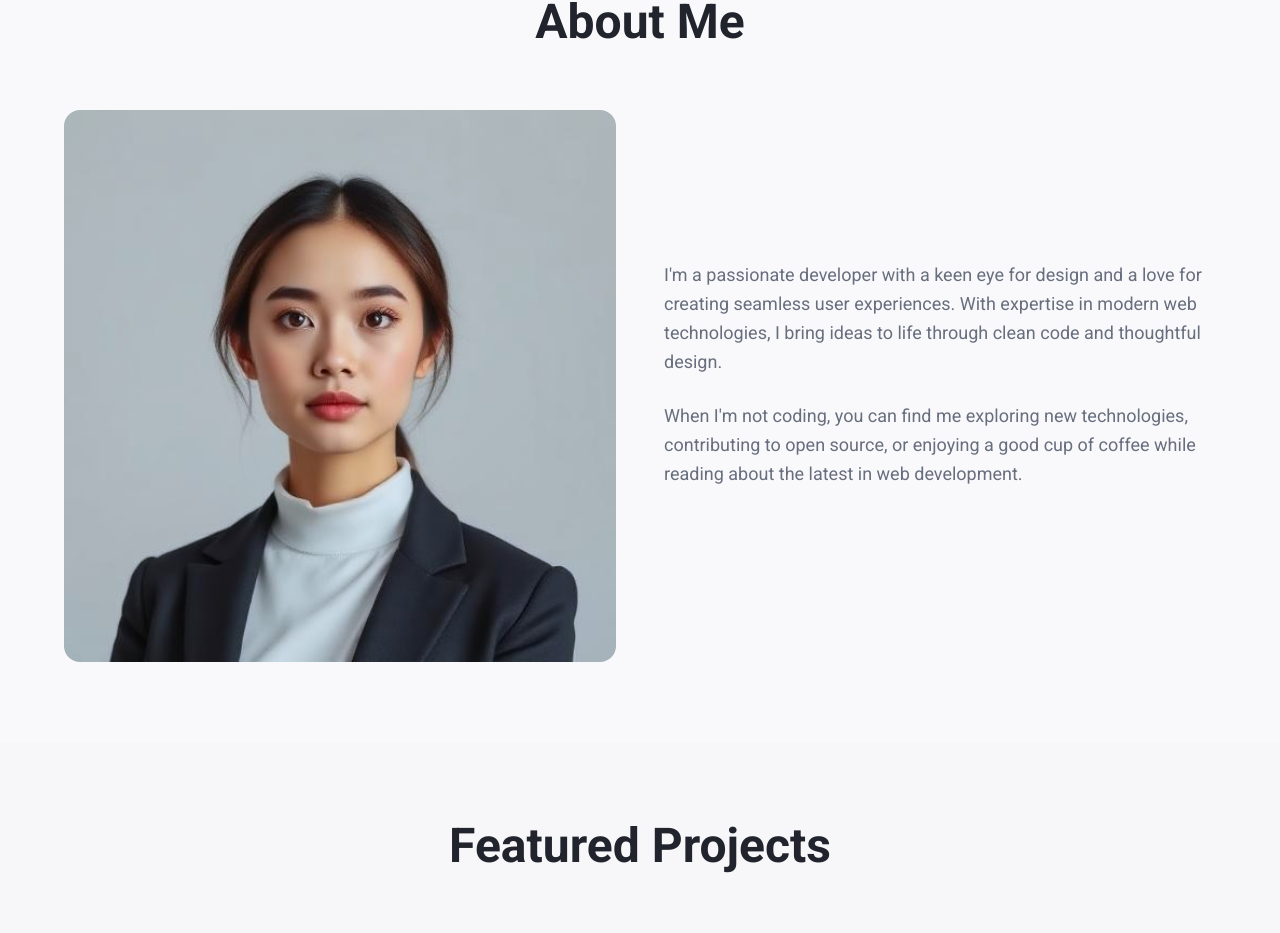
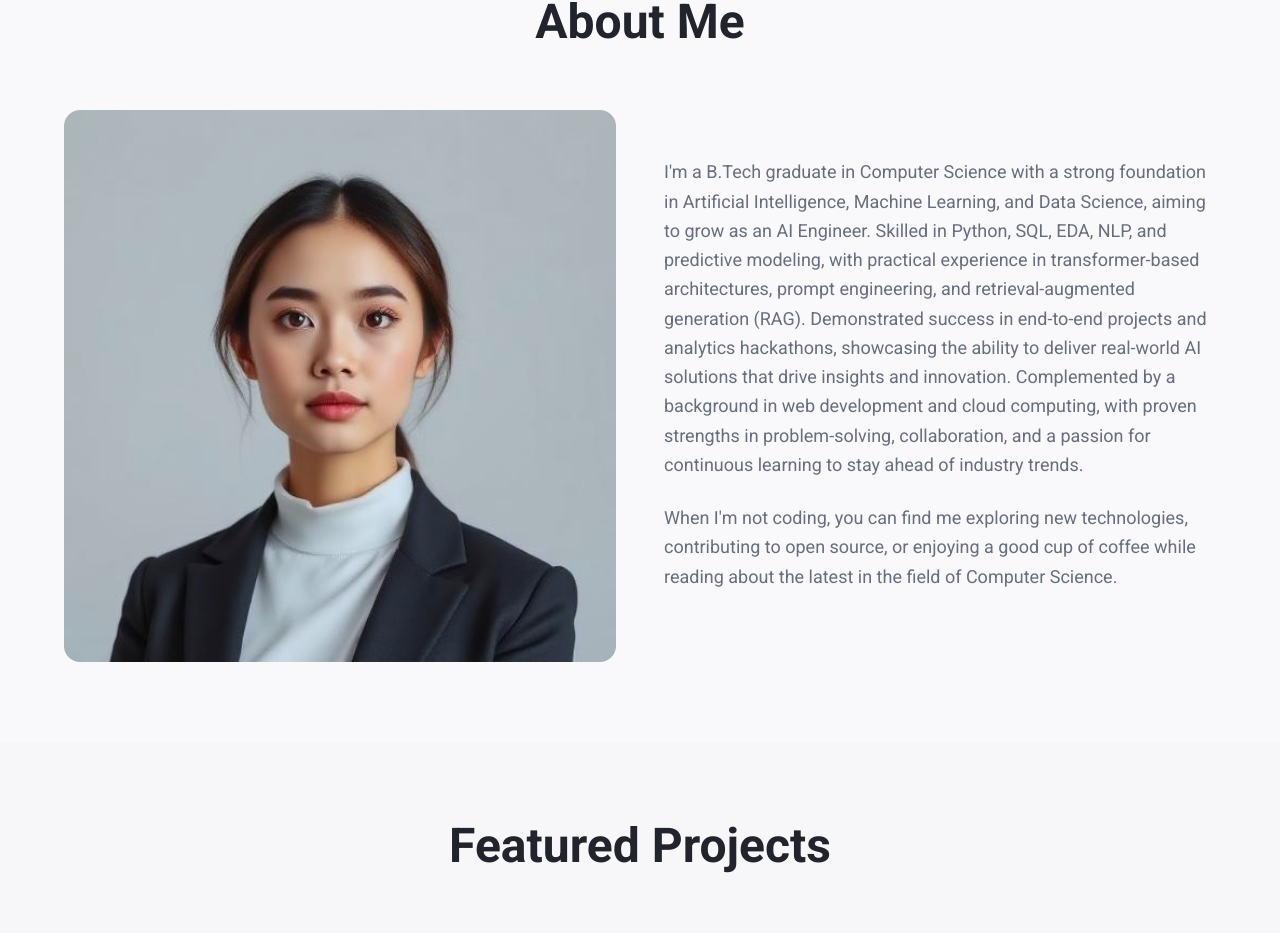
Before and after one commit to vatsal1704/portfolio-website, a React (Vite) app: page / in a window 1280 px wide. Shown: the part 882-1815 px from the top of the page. Built offline with nearby package versions, Linux system fonts and the light colour scheme; grey boxes are pictures that could not be loaded; the HTML template or start-up script is replaced by a standard one.

Commit message:
Update About.tsx

```diff
--- a/src/components/About.tsx
+++ b/src/components/About.tsx
@@ -48,16 +48,19 @@ const About = () => {
             transition={{ duration: 0.6, delay: 0.4 }}
           >
             <p className="text-lg text-muted-foreground mb-6 leading-relaxed">
-              I'm a passionate developer with a keen eye for design and a love
-              for creating seamless user experiences. With expertise in modern
-              web technologies, I bring ideas to life through clean code and
-              thoughtful design.
+              I'm a B.Tech graduate in Computer Science with a strong foundation in Artificial Intelligence, Machine Learning, and
+              Data Science, aiming to grow as an AI Engineer. Skilled in Python, SQL, EDA, NLP, and predictive modeling, with
+              practical experience in transformer-based architectures, prompt engineering, and retrieval-augmented
+              generation (RAG). Demonstrated success in end-to-end projects and analytics hackathons, showcasing the ability to
+              deliver real-world AI solutions that drive insights and innovation. Complemented by a background in web
+              development and cloud computing, with proven strengths in problem-solving, collaboration, and a passion for
+              continuous learning to stay ahead of industry trends.
             </p>
 
             <p className="text-lg text-muted-foreground mb-6 leading-relaxed">
               When I'm not coding, you can find me exploring new technologies,
               contributing to open source, or enjoying a good cup of coffee
-              while reading about the latest in web development.
+              while reading about the latest in the field of Computer Science.
             </p>
           </motion.div>
         </div>
```
